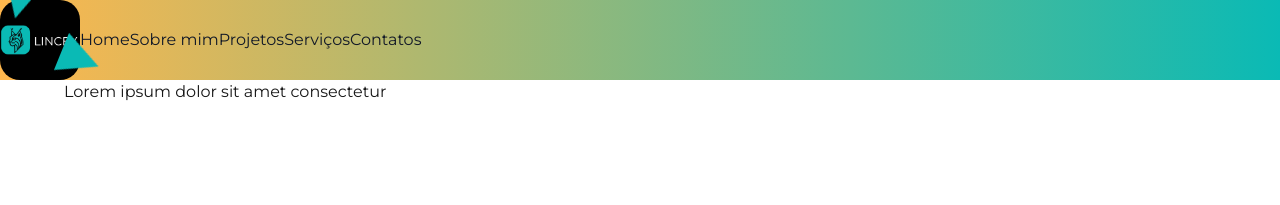
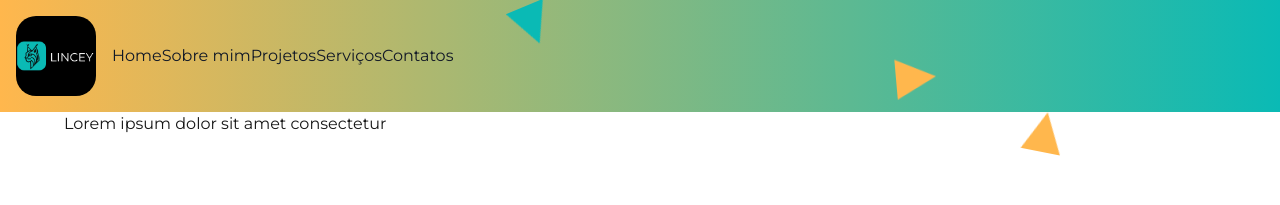
Before and after one commit to MaxForosteski/max-forosteski-portifolio, a Next.js app: page / in a window 1280 px wide. Shown: the top 205 px of the page. Built offline with nearby package versions, Linux system fonts and the light colour scheme.

Commit message:
continuidade animacao fundo nav

```diff
--- a/public/components/navbar.tsx
+++ b/public/components/navbar.tsx
@@ -3,7 +3,6 @@
 import Image from "next/image"
 import { useEffect } from "react";
 import CreateTriangles from "../scripts/bg-triangle-nav-generator";
-
 export default function Navbar() {
     useEffect(() => {
         CreateTriangles();
@@ -13,36 +12,35 @@ export default function Navbar() {
             <nav id="navbar" className="bg-gray-50 usu-bg-nav w-full">
                 <div className="max-w-screen-xl px-4 ">
                     <div className="flex items-center">
-                        <div className="usu-triangle" id="usu-triangle">
-                        </div>
-                        <ul className="w-full flex justify-evenly usu-list-nav flex flex-row items-center font-medium mt-0 space-x-8 rtl:space-x-reverse text-lg">
+
+                        <ul className="w-full flex justify-evenly usu-list-nav flex flex-row items-center font-medium mt-0 space-x-8 rtl:space-x-reverse text-lg m-5">
                             <li>
-                                <div className="flex flex-wrap justify-between items-center mx-auto max-w-screen-xl p-4">
-                                    <a className="flex items-center space-x-3 rtl:space-x-reverse">
+                                <div className="flex flex-wrap justify-between items-center mx-auto max-w-screen-xl m-4">
+                                    <a className="z-10 flex items-center space-x-3 rtl:space-x-reverse">
                                         <Image
                                             src="/LINCEY-newlogo.png"
                                             alt="Lincey Logo"
                                             width={80}
                                             height={80}
-                                            style={{ borderRadius: "20px" }}
+                                            style={{ borderRadius: "20px" , zIndex: "10" }}
                                         />
                                     </a>
                                 </div>
                             </li>
                             <li>
-                                <a className="text-gray-900 dark:text-white hover:underline" aria-current="page">Home</a>
+                                <a className= "text-gray-900 dark:text-white hover:underline z-10 relative" aria-current="page">Home</a>
                             </li>
                             <li>
-                                <a className="text-gray-900 dark:text-white hover:underline">Sobre mim</a>
+                                <a className="z-10 text-gray-900 dark:text-white hover:underline relative">Sobre mim</a>
                             </li>
                             <li>
-                                <a className="text-gray-900 dark:text-white hover:underline">Projetos</a>
+                                <a className="z-10 text-gray-900 dark:text-white hover:underline relative">Projetos</a>
                             </li>
                             <li>
-                                <a className="text-gray-900 dark:text-white hover:underline">Serviços</a>
+                                <a className="z-10 text-gray-900 dark:text-white hover:underline relative">Serviços</a>
                             </li>
                             <li>
-                                <a className="text-gray-900 dark:text-white hover:underline">Contatos</a>
+                                <a className="z-10 text-gray-900 dark:text-white hover:underline relative">Contatos</a>
                             </li>
                         </ul>
                     </div>
--- a/public/scripts/bg-triangle-nav-generator.ts
+++ b/public/scripts/bg-triangle-nav-generator.ts
@@ -1,17 +1,33 @@
 "use client"
+
+import { text } from "stream/consumers";
 
 export default function CreateTriangles() {
     console.log("teste")
     setInterval(() => {
-        const triangle = document.createElement('div');
+        let min_left_pos:number = 0;
+        let max_left_pos:number = 95
+        let randomNum_left_pos:number = Math.floor(Math.random() * (max_left_pos - min_left_pos + 1) ) + min_left_pos;
+
+        const triangle:HTMLDivElement = document.createElement('div');
+
         triangle.classList.add("usu-triangle")
-        triangle.style.left = "60px"
+        if(randomNum_left_pos >= 50){  triangle.style.borderBottomColor = `var(--secondary-color)`  }else{ triangle.style.borderBottomColor = `var(--primary-color)`}
+        triangle.style.left = `${randomNum_left_pos}%`
         const navbar = document.getElementById("navbar") as HTMLElement | null;
+
+
         if (navbar) {
             navbar.appendChild(triangle)
         } else {
             console.log("Error")
         }
 
-    }, 3000);
+
+        triangle.addEventListener('animationend', () => {
+            console.log('Animação finalizada. Removendo elemento.');
+            triangle.remove();
+        });
+    }, 1800);
+
 }
--- a/src/app/globals.css
+++ b/src/app/globals.css
@@ -3,6 +3,10 @@
 @tailwind utilities;
 
 /*General*/
+.z-10{
+  z-index: 10;
+}
+
 :root {
   --background: #ffffff;
   --foreground: #171717;
@@ -20,7 +24,7 @@ body {
   font-style: normal;
 }
 
-/*Nav*/
+/*Component Nav*/
 .usu-bg-nav{
   background-image: linear-gradient(to right, var(--secondary-color),var(--primary-color));
 }
@@ -43,7 +47,8 @@ body {
   border-left: 20px solid transparent;
   border-right: 20px solid transparent;
   border-bottom: 40px solid var(--primary-color);
-  animation: triangle-move 10s infinite;
+  animation: triangle-move 10s;
+  z-index: 0;
 }
 
 .usu-list-nav>li{
--- a/src/app/layout.tsx
+++ b/src/app/layout.tsx
@@ -26,7 +26,7 @@ export default function RootLayout({
   children: React.ReactNode;
 }>) {
   return (
-    <html lang="pt-br">
+    <html className="overflow-x-hidden"lang="pt-br">
       <head>
         <link rel="preconnect" href="https://fonts.googleapis.com"/>
           <link rel="preconnect" href="https://fonts.gstatic.com" crossOrigin="anonymous"/>
--- a/src/app/page.tsx
+++ b/src/app/page.tsx
@@ -11,7 +11,7 @@ export default function Home() {
             </header>
 
 
-            <main>
+            <main className="w-100">
                 <div className="container">
                     <div className="header absolute flex items-center text-7xl rounded-md">
                         <h1>Hello, my name is Max</h1>
```
